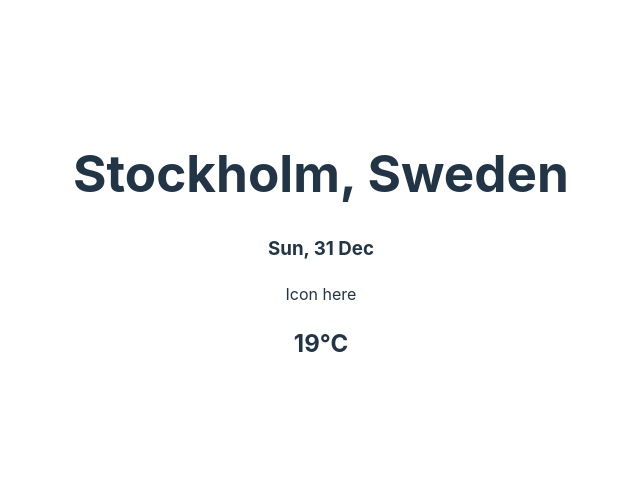
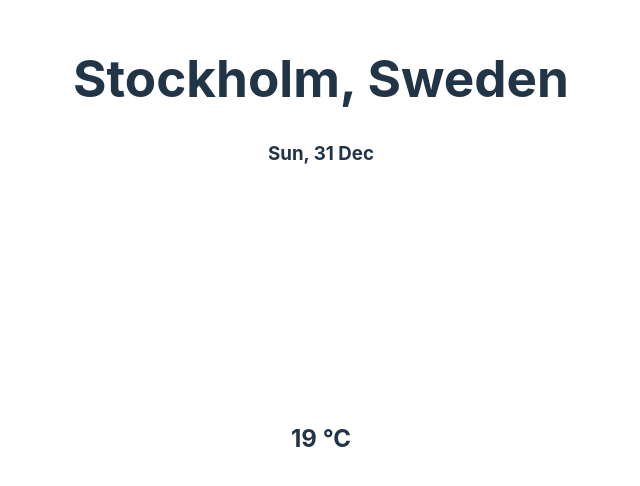
Before and after one commit to ariksasmita/weather-app, a Vue app: page / in a window 1280 px wide. Shown: the part 154-640 px from the top of the page, without its empty margins (319-959 px from the left). Built offline with nearby package versions, Linux system fonts and the light colour scheme; some icons are missing.

Commit message:
feat: [mock] add cloud icon

```diff
--- a/src/components/Header.vue
+++ b/src/components/Header.vue
@@ -1,4 +1,8 @@
 <script setup>
+import { ref } from 'vue'
+import { Cloud } from '@iconoir/vue'
+
+const degree = ref(19)
 </script>
 
 <template>
@@ -9,11 +13,16 @@
     </div>
     <div class="weather">
       <div class="icon">
-        Icon here
+        <Cloud
+          color="lightblue"
+          width="13rem"
+          height="13rem"
+          stroke-width="2"
+         />
       </div>
     </div>
     <div class="temperature">
-      <h2 class="degree">19<span>&#176;C</span></h2>
+      <h2 class="degree">{{ degree }} <span>&#176;C</span></h2>
     </div>
   </div>
 </template>
```
